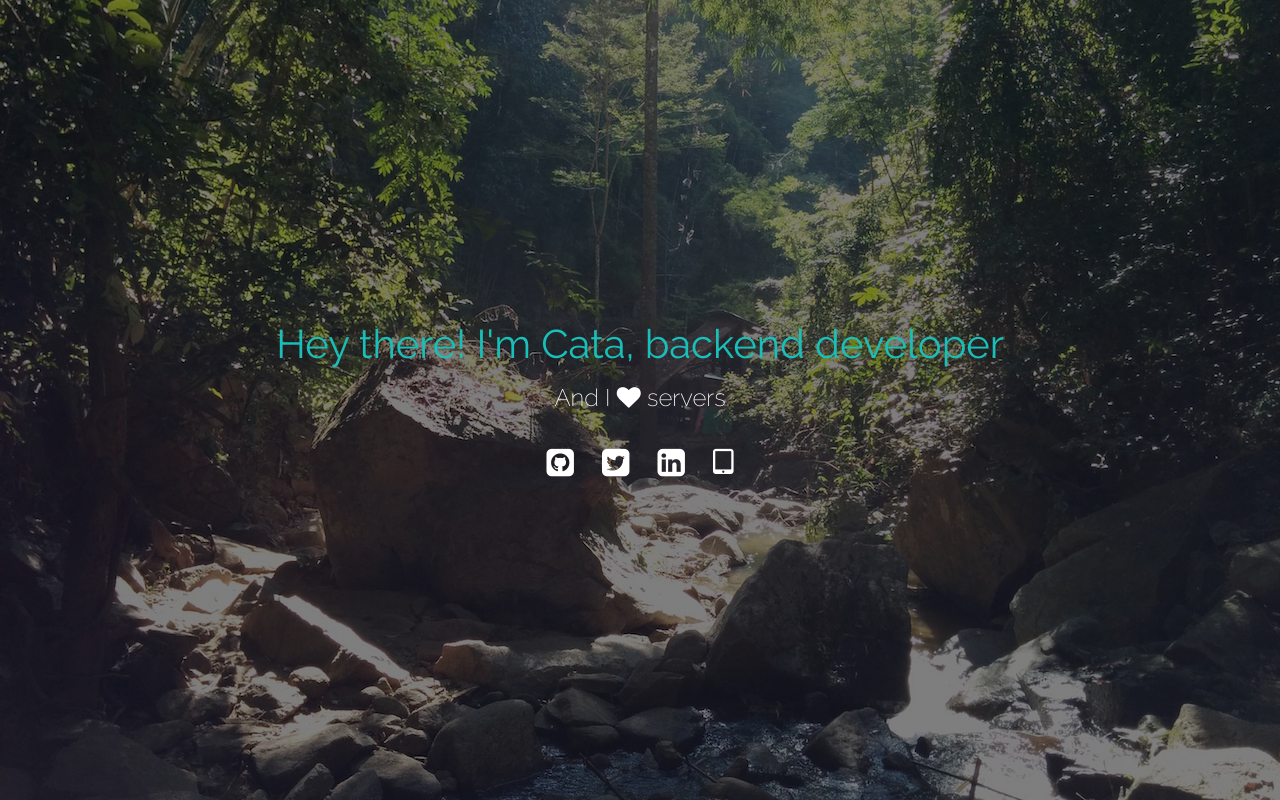
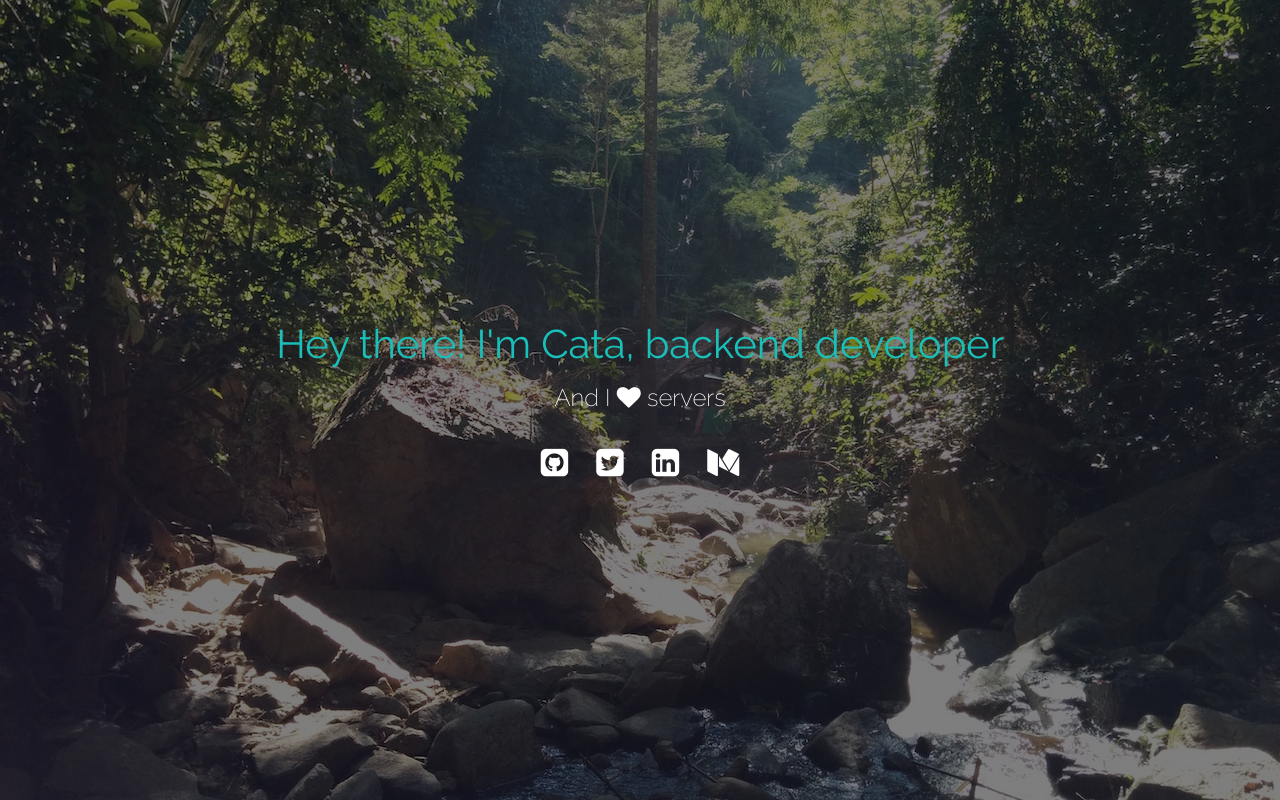
Before and after one commit to cat2608/cat2608.github.io, a plain HTML site: page index.html in a window 1280 px wide. Drawn offline with Linux system fonts and the light colour scheme.

Commit message:
Update index.html

```diff
--- a/index.html
+++ b/index.html
@@ -23,7 +23,7 @@
           <a href="https://github.com/cat2608?tab=repositories" target="_blank"><i class="fa fa-github-square"></i></a>
           <a href="https://twitter.com/cataflu" target="_blank"><i class="fa fa-twitter-square"></i></a>
           <a href="https://www.linkedin.com/in/cataflu" target="_blank"><i class="fa fa-linkedin-square"></i></a>
-          <a href="https://play.google.com/store/apps/details?id=com.cataflu.filmit" target="_blank"><i class="fa fa-tablet"></i></a>
+          <a href="https://medium.com/@cataflu" target="_blank"><i class="fa fa-medium"></i></a>
         </nav>
       </div>
     </div>
```
